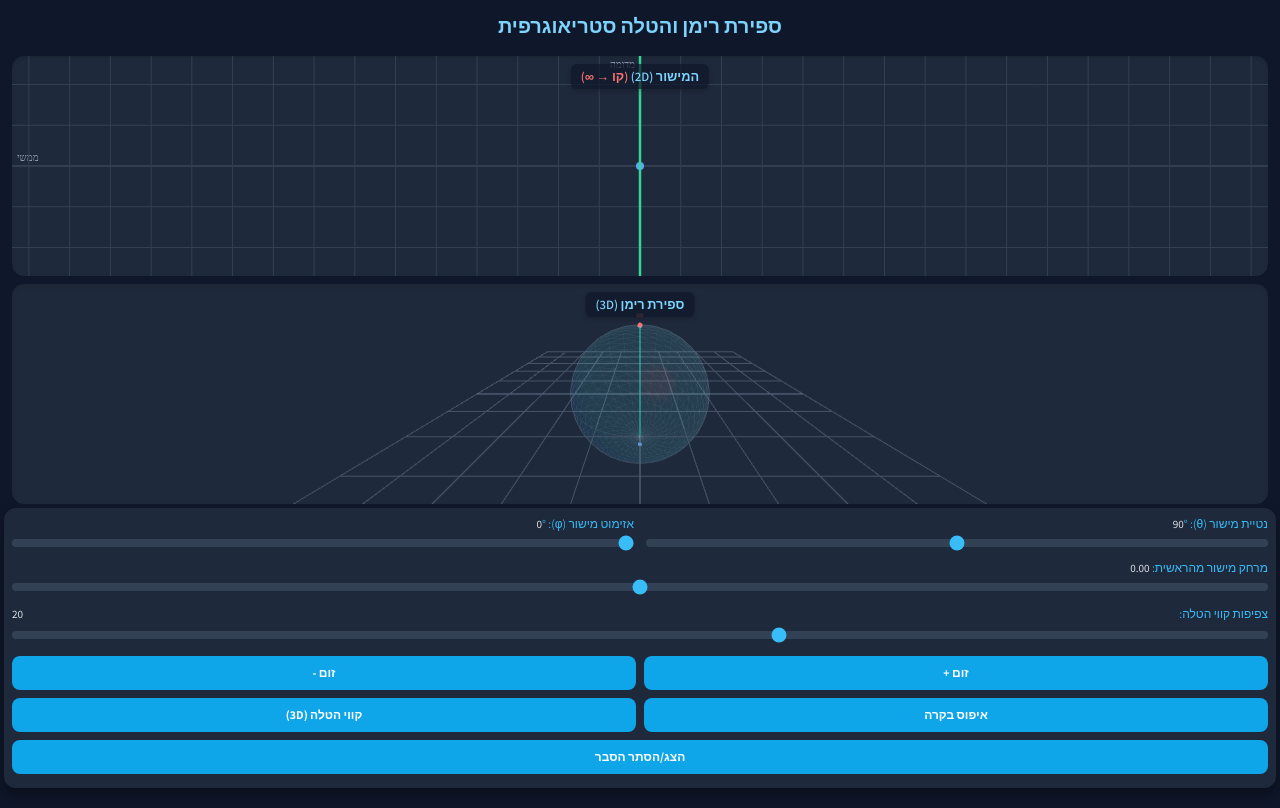
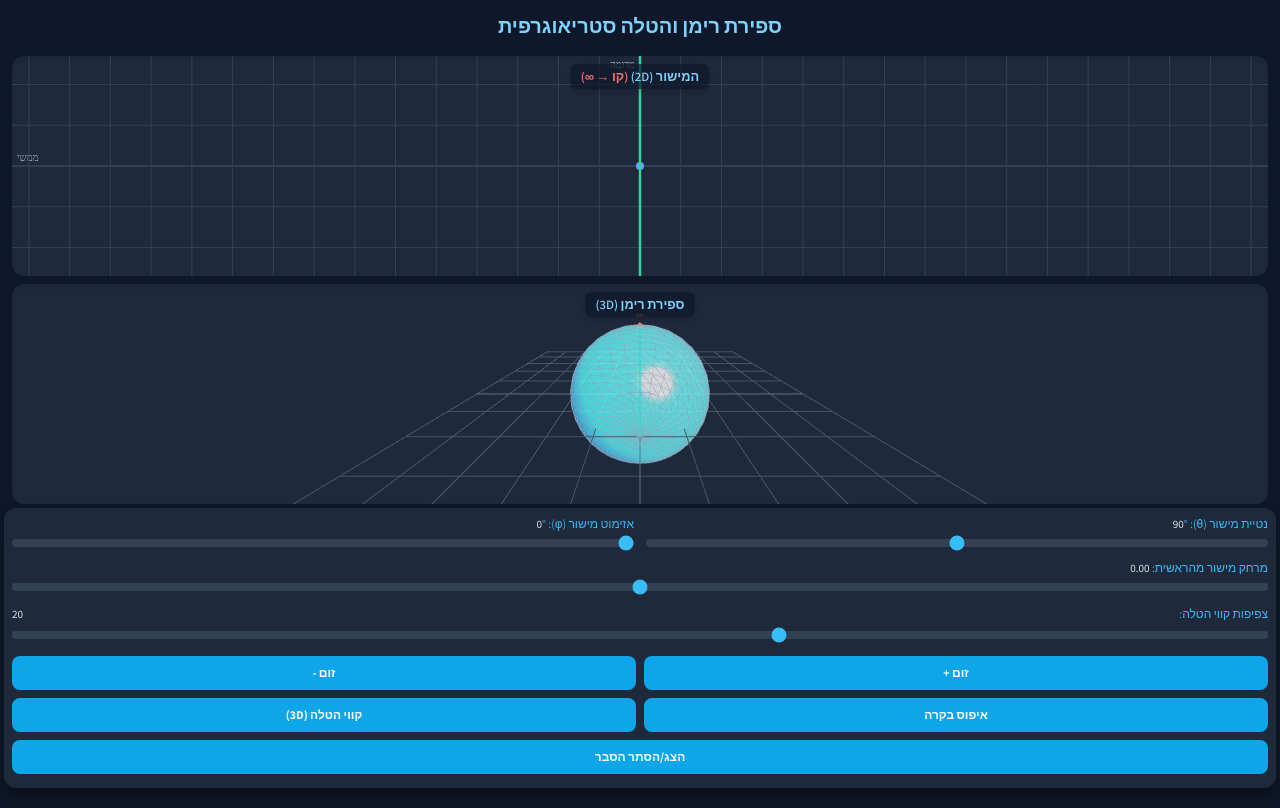
Before and after one commit to kingTB/RiemannSphere, a plain HTML site: page index.html in a window 1280 px wide. Drawn offline with nearby package versions, Linux system fonts and the light colour scheme; animation ran at ten frames a second.

Commit message:
Update index.html

```diff
--- a/index.html
+++ b/index.html
@@ -290,10 +290,10 @@
             dirLight.position.set(4, -6, 6); scene.add(dirLight);
 
             const sphereGeom = new THREE.SphereGeometry(sphereRadius, sphereSegments, sphereSegments);
-            const sphereMat = new THREE.MeshPhongMaterial({ color: 0x38bdf8, transparent: true, opacity: 0.10, shininess: 80, specular: 0x333333 });
+            const sphereMat = new THREE.MeshPhongMaterial({ color: 0x38bdf8, transparent: true, opacity: 0.80, shininess: 80, specular: 0x333333 });
             sphere = new THREE.Mesh(sphereGeom, sphereMat); scene.add(sphere);
             const wireframeGeom = new THREE.WireframeGeometry(sphereGeom);
-            const wireframeMat = new THREE.LineBasicMaterial({ color: 0x94a3b8, transparent: true, opacity: 0.12 });
+            const wireframeMat = new THREE.LineBasicMaterial({ color: 0x94a3b8, transparent: true, opacity: 0.82 });
             scene.add(new THREE.LineSegments(wireframeGeom, wireframeMat));
 
             const poleGeom = new THREE.SphereGeometry(0.05, 16, 16);
```
